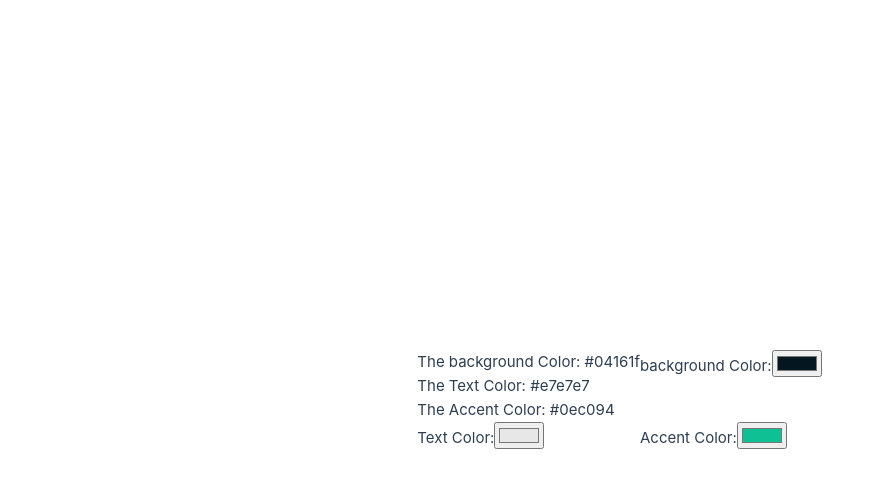
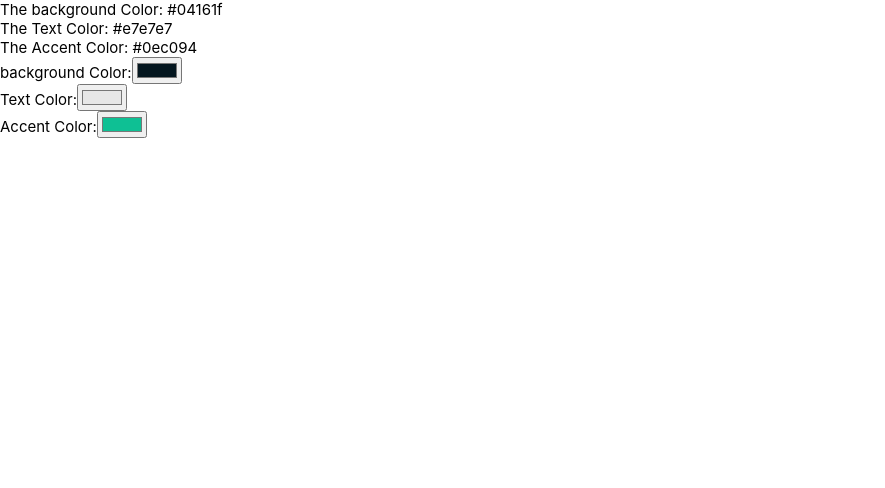
Before and after one commit to M-Hafez22/pick-color, a Vue app: page / in a window 1280 px wide. Shown: the top 488 px of the page, without its empty margins (0-885 px from the left). Built offline with nearby package versions, Linux system fonts and the light colour scheme.

Commit message:
🗑️ Remove default styling

```diff
--- a/src/assets/base.css
+++ b/src/assets/base.css
@@ -1,70 +1,16 @@
 /* color palette from <https://github.com/vuejs/theme> */
-:root {
-  --vt-c-white: #ffffff;
-  --vt-c-white-soft: #f8f8f8;
-  --vt-c-white-mute: #f2f2f2;
-
-  --vt-c-black: #181818;
-  --vt-c-black-soft: #222222;
-  --vt-c-black-mute: #282828;
-
-  --vt-c-indigo: #2c3e50;
-
-  --vt-c-divider-light-1: rgba(60, 60, 60, 0.29);
-  --vt-c-divider-light-2: rgba(60, 60, 60, 0.12);
-  --vt-c-divider-dark-1: rgba(84, 84, 84, 0.65);
-  --vt-c-divider-dark-2: rgba(84, 84, 84, 0.48);
-
-  --vt-c-text-light-1: var(--vt-c-indigo);
-  --vt-c-text-light-2: rgba(60, 60, 60, 0.66);
-  --vt-c-text-dark-1: var(--vt-c-white);
-  --vt-c-text-dark-2: rgba(235, 235, 235, 0.64);
-}
-
-/* semantic color variables for this project */
-:root {
-  --color-background: var(--vt-c-white);
-  --color-background-soft: var(--vt-c-white-soft);
-  --color-background-mute: var(--vt-c-white-mute);
-
-  --color-border: var(--vt-c-divider-light-2);
-  --color-border-hover: var(--vt-c-divider-light-1);
-
-  --color-heading: var(--vt-c-text-light-1);
-  --color-text: var(--vt-c-text-light-1);
-
-  --section-gap: 160px;
-}
-
-@media (prefers-color-scheme: dark) {
-  :root {
-    --color-background: var(--vt-c-black);
-    --color-background-soft: var(--vt-c-black-soft);
-    --color-background-mute: var(--vt-c-black-mute);
-
-    --color-border: var(--vt-c-divider-dark-2);
-    --color-border-hover: var(--vt-c-divider-dark-1);
-
-    --color-heading: var(--vt-c-text-dark-1);
-    --color-text: var(--vt-c-text-dark-2);
-  }
-}
 
 *,
 *::before,
 *::after {
   box-sizing: border-box;
   margin: 0;
-  position: relative;
+  position: 0;
   font-weight: normal;
 }
 
 body {
-  min-height: 100vh;
-  color: var(--color-text);
-  background: var(--color-background);
   transition: color 0.5s, background-color 0.5s;
-  line-height: 1.6;
   font-family: Inter, -apple-system, BlinkMacSystemFont, 'Segoe UI', Roboto, Oxygen, Ubuntu,
     Cantarell, 'Fira Sans', 'Droid Sans', 'Helvetica Neue', sans-serif;
   font-size: 15px;
--- a/src/assets/main.css
+++ b/src/assets/main.css
@@ -1,35 +1 @@
 @import "./base.css";
-
-#app {
-  max-width: 1280px;
-  margin: 0 auto;
-  padding: 2rem;
-
-  font-weight: normal;
-}
-
-a,
-.green {
-  text-decoration: none;
-  color: hsla(160, 100%, 37%, 1);
-  transition: 0.4s;
-}
-
-@media (hover: hover) {
-  a:hover {
-    background-color: hsla(160, 100%, 37%, 0.2);
-  }
-}
-
-@media (min-width: 1024px) {
-  body {
-    display: flex;
-    place-items: center;
-  }
-
-  #app {
-    display: grid;
-    grid-template-columns: 1fr 1fr;
-    padding: 0 2rem;
-  }
-}
```
